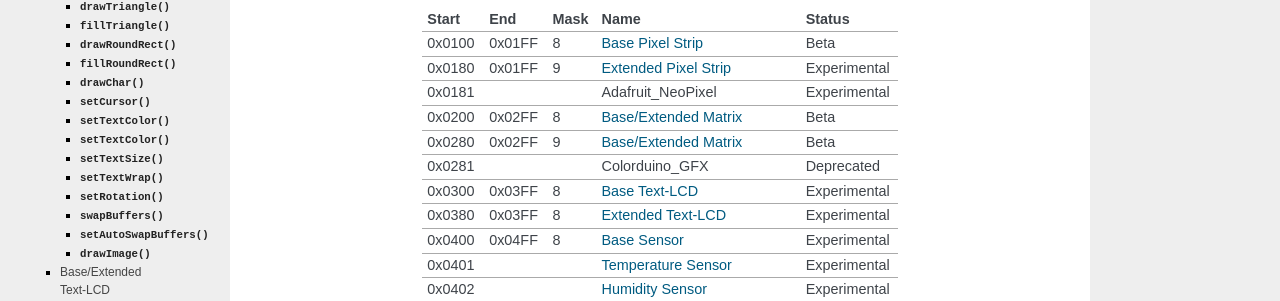
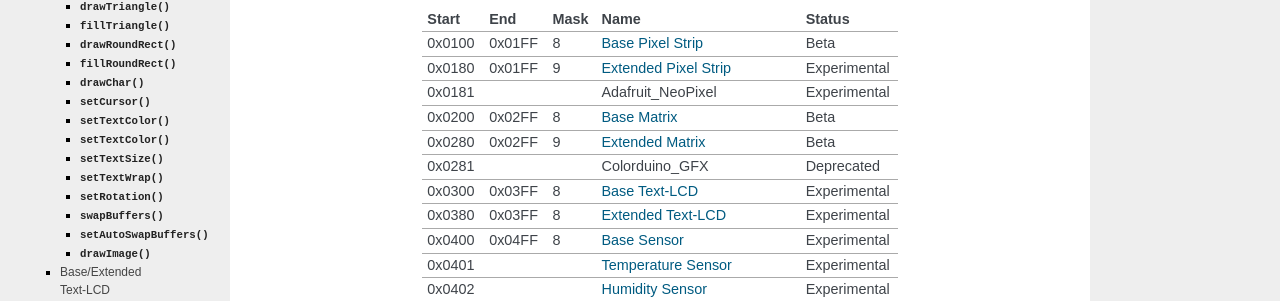
Before and after one commit to DinoTools/ArduRPC, a Sphinx documentation site: the page built from doc/source/user/handler.rst, in a window 1280 px wide and 900 px high, scrolled down 391 px. Shown: the part 151-452 px from the top of the window. Built offline with Sphinx 7.4.7, drawn with Linux system fonts in a browser that asks for light colours; some of the changed lines change nothing that is shown.

Commit message:
doc - Fix matrix links

```diff
--- a/doc/source/user/handler.rst
+++ b/doc/source/user/handler.rst
@@ -28,9 +28,9 @@
 +--------+--------+------+-------------------------------------------------------------------------------+--------------+
 | 0x0181          |      | :doc:`Adafruit_NeoPixel </handler/ArduRPC_Adafruit_NeoPixel/doc/index>`       | Experimental |
 +--------+--------+------+-------------------------------------------------------------------------------+--------------+
-| 0x0200 | 0x02FF |    8 | :ref:`Base Matrix`                                                            | Beta         |
+| 0x0200 | 0x02FF |    8 | :ref:`Base Matrix <Base Matrix>`                                              | Beta         |
 +--------+--------+------+-------------------------------------------------------------------------------+--------------+
-| 0x0280 | 0x02FF |    9 | :ref:`Extended Matrix`                                                        | Beta         |
+| 0x0280 | 0x02FF |    9 | :ref:`Extended Matrix <Extended Matrix>`                                      | Beta         |
 +--------+--------+------+-------------------------------------------------------------------------------+--------------+
 | 0x0281          |      | Colorduino_GFX                                                                | Deprecated   |
 +--------+--------+------+-------------------------------------------------------------------------------+--------------+
```
